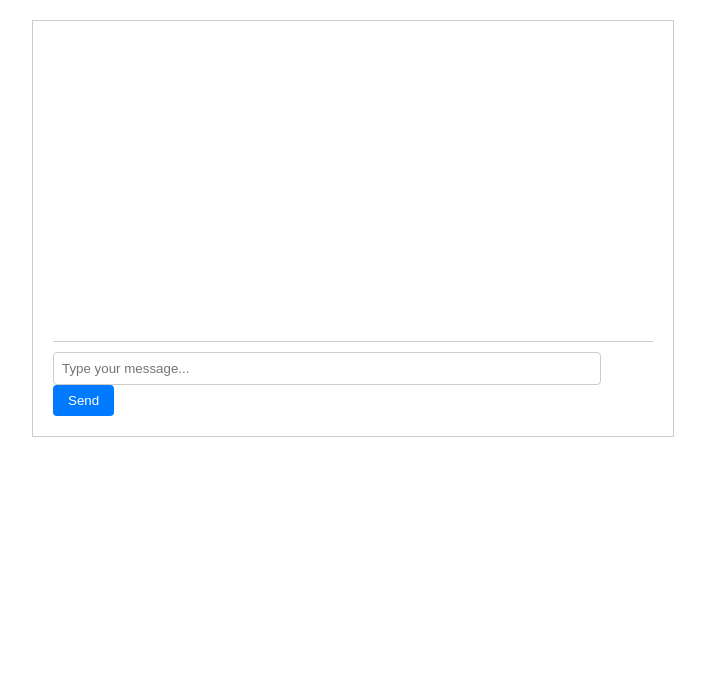
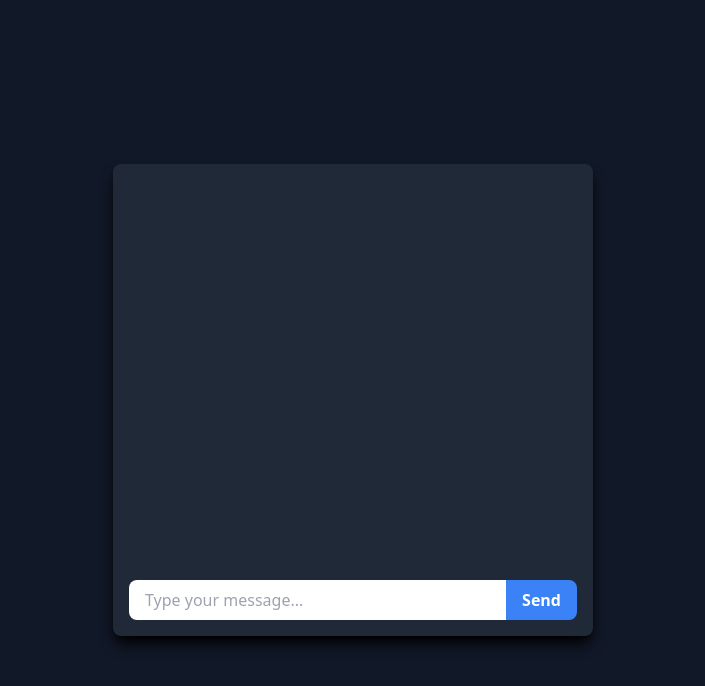
Before and after one commit to Martijn-Kalkman/prog8, a plain HTML site: page client/index.html in a window 1280 px wide. Shown: the whole page, without its empty margins (287-992 px from the left). Drawn offline with nearby package versions, Linux system fonts and the light colour scheme.

Commit message:
added frontend

```diff
--- a/client/index.html
+++ b/client/index.html
@@ -3,13 +3,17 @@
 <head>
     <meta charset="UTF-8">
     <title>AI Chat</title>
-    <link rel="stylesheet" href="style.css">
+    <script src="https://cdn.tailwindcss.com"></script>
 </head>
-<body>
-    <div class="chat-container">
-        <div class="chat-box" id="chat-box"></div>
-        <input type="text" id="user-input" placeholder="Type your message...">
-        <button id="send-btn">Send</button>
+<body class="flex items-center h-screen justify-center bg-gray-900">
+    <div class="max-w-lg w-full mx-auto p-4">
+        <div class="bg-gray-800 shadow-lg shadow-black  rounded-lg p-4">
+            <div class="chat-box h-96 overflow-y-auto mb-4" id="chat-box"></div>
+            <div class="flex">
+                <input type="text" id="user-input" class="flex-1 rounded-l-lg px-4 py-2 focus:outline-none" placeholder="Type your message...">
+                <button id="send-btn" class="bg-blue-500 hover:bg-blue-700 text-white font-bold py-2 px-4 rounded-r-lg">Send</button>
+            </div>
+        </div>
     </div>
 
     <script src="script.js"></script>
--- a/client/script.js
+++ b/client/script.js
@@ -10,8 +10,9 @@ document.addEventListener("DOMContentLoaded", function() {
         appendMessage(userMessage, true);
         userInput.value = "";
 
+
         try {
-            const response = await fetch("http://localhost:8000/chat", {
+            const response = await fetch(`http://localhost:8000/chat`, {
                 method: "POST",
                 headers: {
                     "Content-Type": "application/json"
@@ -32,9 +33,14 @@ document.addEventListener("DOMContentLoaded", function() {
         }
     });
 
+
     function appendMessage(message, isUser) {
         const messageDiv = document.createElement("div");
-        messageDiv.className = isUser ? "message user" : "message ai";
+        if (isUser) {
+            messageDiv.className = "message user bg-blue-500 text-white rounded-lg p-2 mb-2";
+        } else {
+            messageDiv.className = "message ai bg-gray-200 text-black rounded-lg p-2 mb-2";
+        }
         messageDiv.textContent = message;
         chatBox.appendChild(messageDiv);
         chatBox.scrollTop = chatBox.scrollHeight;
--- a/client/style.css
+++ /dev/null
@@ -1,36 +0,0 @@
-body {
-    font-family: Arial, sans-serif;
-    margin: 0;
-    padding: 20px;
-}
-
-.chat-container {
-    max-width: 600px;
-    margin: 0 auto;
-    border: 1px solid #ccc;
-    padding: 20px;
-}
-
-.chat-box {
-    height: 300px;
-    overflow-y: scroll;
-    border-bottom: 1px solid #ccc;
-    margin-bottom: 10px;
-}
-
-#user-input {
-    width: calc(100% - 70px);
-    padding: 8px;
-    margin-right: 10px;
-    border-radius: 4px;
-    border: 1px solid #ccc;
-}
-
-#send-btn {
-    padding: 8px 15px;
-    background-color: #007bff;
-    color: #fff;
-    border: none;
-    border-radius: 4px;
-    cursor: pointer;
-}
```
Also changed, not shown: server/server.js (+10 -5 lines).
